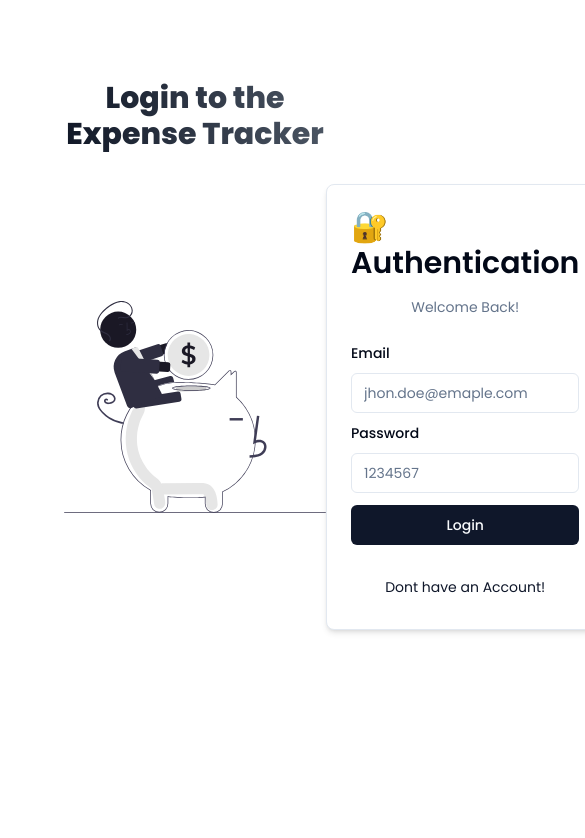
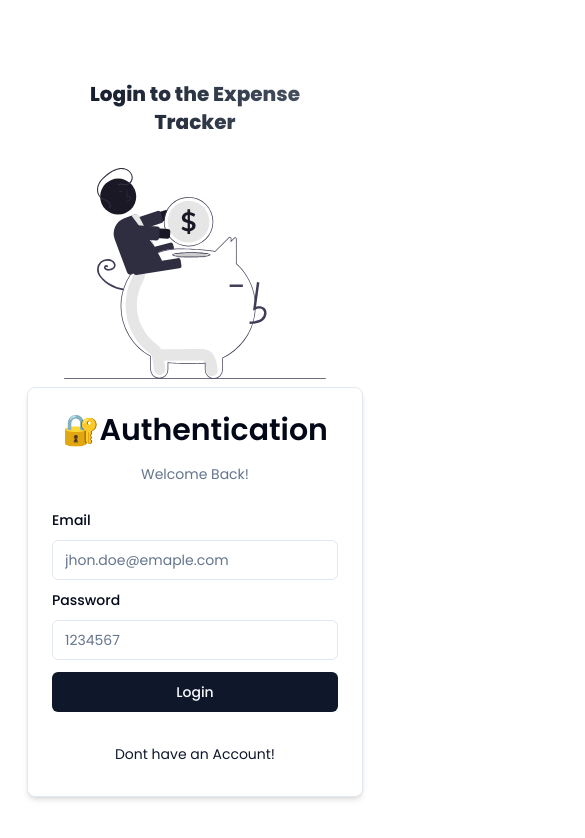
Before and after one commit to Aestheticsuraj234/expense-tracker-ui, a Next.js app: page /sign-in in a window 390 px wide. Shown: the top 838 px of the page, 585 px wide, since content can reach past the window. Built offline with nearby package versions, Linux system fonts and the light colour scheme.

Commit message:
Update card-wrapper and sign-in/sign-up pages

```diff
--- a/app/(auth)/components/card-wrapper.tsx
+++ b/app/(auth)/components/card-wrapper.tsx
@@ -28,7 +28,7 @@ export const CardWrapper = ({
   showSocial,
 }: CardWrapperProps) => {
   return (
-    <Card className="w-[400px] shadow-md">
+    <Card className="md:w-[25rem] w-[21rem] shadow-md mx-5">
       <CardHeader>
         <Header label={headerLabel} />
       </CardHeader>
--- a/app/(auth)/sign-in/page.tsx
+++ b/app/(auth)/sign-in/page.tsx
@@ -38,11 +38,11 @@ const SignIn = () => {
 
   return (
     <div className="flex flex-col justify-center items-center mb-10">
-      <h1 className="text-3xl font-extrabold mb-7 bg-clip-text text-transparent bg-gradient-to-r  from-gray-900 to-gray-600  dark:from-indigo-300 dark:to-purple-400 text-center">
+      <h1 className="md:text-3xl text-xl  font-extrabold mb-7 bg-clip-text text-transparent bg-gradient-to-r  from-gray-900 to-gray-600  dark:from-indigo-300 dark:to-purple-400 text-center">
         Login to the Expense Tracker
       </h1>
-      <div className="flex justify-between flex-1 flex-row items-center my-1  w-full ">
-      <Image src={"/login_2.svg"} alt={"signup"} width={520} height={520} />
+      <div className="flex md:justify-between justify-center flex-1 md:flex-row flex-col items-center my-1  w-full ">
+      <Image src={"/login_2.svg"} alt={"signup"} width={520} height={520}  className="md:mb-0 mb-2"/>
         <CardWrapper
           headerLabel="Welcome Back!"
           backButtonLabel="Dont have an Account!"
--- a/app/(auth)/sign-up/page.tsx
+++ b/app/(auth)/sign-up/page.tsx
@@ -85,8 +85,8 @@ const SignUp = () => {
       {/* <h1 className="text-3xl font-extrabold mb-7 bg-clip-text text-transparent bg-gradient-to-r  from-gray-900 to-gray-600  dark:from-indigo-300 dark:to-purple-400 text-center">
         Register to the Expense Tracker
       </h1> */}
-      <div className="flex justify-between flex-1 flex-row items-center my-1  w-full ">
-        <Image src={"/sign-up.svg"} alt={"signup"} width={600} height={600} />
+      <div className="flex md:justify-between justify-center flex-1 md:flex-row flex-col items-center my-1  w-full ">
+        <Image src={"/sign-up.svg"} alt={"signup"} width={600} height={600} className="md:mb-0 mb-2"/>
         <CardWrapper
           headerLabel="Create an Account!"
           backButtonLabel="Already have an account? login"
```
